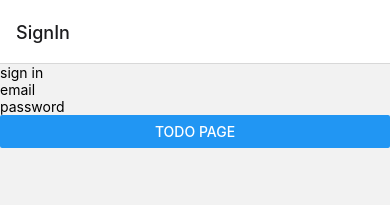
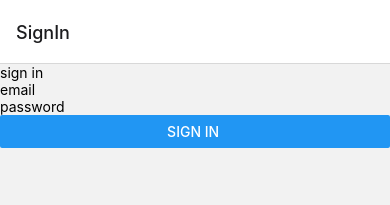
Before and after one commit to LawrenceLevel-FS/nativeTodo, a React Native app in the folder client/: screen /SignIn in a window 390 px wide. Shown: the top 205 px of the page. Built offline with nearby package versions, Linux system fonts and the light colour scheme.

Commit message:
set up state management

```diff
--- a/client/App.js
+++ b/client/App.js
@@ -1,15 +1,25 @@
+import { useEffect, useState } from "react";
 import { StatusBar } from "expo-status-bar";
-import { SafeAreaView } from "react-native";
 import { NavigationContainer } from "@react-navigation/native";
 import { createNativeStackNavigator } from "@react-navigation/native-stack";
 //importing pages
 import { SignIn } from "./app/pages/SignIn";
 import { Todos } from "./app/pages/Todos";
+import { AuthProvider } from "./app/components/AuthContext";
 
 const Stack = createNativeStackNavigator();
 
 export default function App() {
+  // signin checker
+  useEffect(() => {
+    const user = false;
+    if (user) {
+      setCurrentUser(user);
+    }
+  }, []);
+
   return (
+    <AuthProvider>
       <NavigationContainer>
         <Stack.Navigator>
           <Stack.Screen name="SignIn" component={SignIn} />
@@ -17,5 +27,6 @@ export default function App() {
         </Stack.Navigator>
         <StatusBar style="auto" />
       </NavigationContainer>
+    </AuthProvider>
   );
 }
--- /dev/null
+++ b/client/app/components/AuthContext.js
@@ -0,0 +1,13 @@
+import React, { createContext, useState } from "react";
+
+export const AuthContext = createContext();
+
+export const AuthProvider = ({ children }) => {
+  const [currentUser, setCurrentUser] = useState(null);
+
+  return (
+    <AuthContext.Provider value={{ currentUser, setCurrentUser }}>
+      {children}
+    </AuthContext.Provider>
+  );
+};
--- a/client/app/pages/SignIn.js
+++ b/client/app/pages/SignIn.js
@@ -1,12 +1,24 @@
-import { Text, View, TextInput, Button } from "react-native";
+import { Text, View, TextInput, Button, Alert } from "react-native";
+import { AuthContext } from "../components/AuthContext";
+import { useContext } from "react";
 
-export function SignIn({ navigation }) {
+export function SignIn({ navigation, route }) {
+  const { currentUser, setCurrentUser } = useContext(AuthContext);
+  setCurrentUser(false);
+  const handleSignIn = () => {
+    if (currentUser) {
+      navigation.navigate("Todos");
+      console.log(currentUser);
+    } else {
+      Alert.alert("Please sign in");
+    }
+  };
   return (
     <View>
       <Text>sign in</Text>
       <TextInput name="email" placeholder="email" />
       <TextInput name="password" placeholder="password" />
-      <Button onPress={() => navigation.navigate("Todos")} title="Todo Page" />
+      <Button onPress={handleSignIn} title="Sign in " />
     </View>
   );
 }
```
Lines whose indentation alone changed are shown as unchanged.
